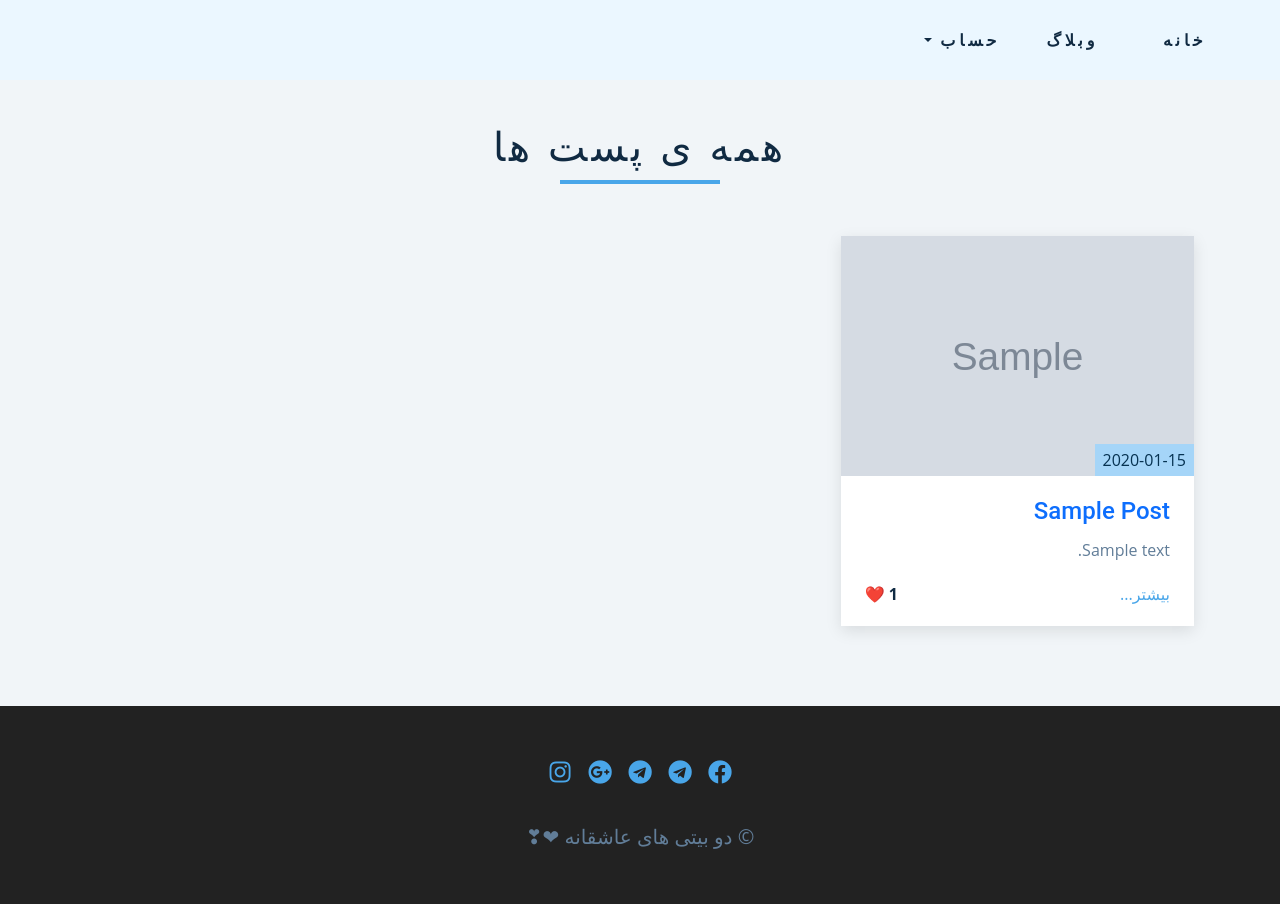
After one commit to Akbaroo/dobiti, a Django app: page /posts/ in a window 1280 px wide. The commit adds this page. Run offline with Django 5.2, Linux system fonts and the light colour scheme; tables that the repository leaves empty hold one stand-in row (values such as "Sample post"); grey boxes marked "Sample" are stand-in pictures; some libraries are stand-ins or nearby versions.

Commit message:
feat(blog): create view about and post

```diff
--- a/blogs/urls.py
+++ b/blogs/urls.py
@@ -5,6 +5,8 @@
 
 urlpatterns = [
     path('', views.home, name='home'),
-    path('post/<int:post_id>/', views.post_detail_view, name='post_detail'),
-    path('post/<int:post_id>/like/', views.like_post_view, name='like_post'),
+    path('about', views.about_view, name='about'),
+    path('posts/', views.post_view, name='posts'),
+    path('posts/<int:post_id>/', views.post_detail_view, name='post_detail'),
+    path('posts/<int:post_id>/like/', views.like_post_view, name='like_post'),
 ]
--- a/blogs/views.py
+++ b/blogs/views.py
@@ -7,8 +7,16 @@ from .models import Post, Comment
 
 
 def home(request):
-    posts = Post.objects.values('title', 'pk', 'jalali_created_at', 'content', 'likes')
-    return render(request, "blogs/home.html", {"posts": posts})
+    return render(request, "blogs/home.html")
+
+
+def about_view(request):
+    return render(request, "blogs/about.html")
+
+
+def post_view(request):
+    posts = Post.objects.all().order_by("-created_at")
+    return render(request, "blogs/post.html", {"posts": posts})
 
 
 def post_detail_view(request, post_id):
@@ -16,13 +24,15 @@ def post_detail_view(request, post_id):
     comments = post.comments.all()
     form = CommentForm()
 
-    if request.method == 'POST':
+    if request.method == "POST":
         if not request.user.is_authenticated:
-            return JsonResponse({'error': 'Login required'}, status=401)
+            return JsonResponse({"error": "Login required"}, status=401)
 
         existing_comments = post.comments.filter(user=request.user)
         if existing_comments.count() >= 5:
-            return JsonResponse({'error': 'شما بیش از ۵ نظر برای این پست ثبت کرده‌اید!'}, status=403)
+            return JsonResponse(
+                {"error": "شما بیش از ۵ نظر برای این پست ثبت کرده‌اید!"}, status=403
+            )
 
         form = CommentForm(request.POST)
         if form.is_valid():
@@ -31,20 +41,25 @@ def post_detail_view(request, post_id):
             comment.post = post
             comment.user = request.user
             comment.save()
-            return JsonResponse({
-                'user': comment.user.username,
-                'text': comment.text,
-                'created_at': comment.jalali_created_at
-            })
+            return JsonResponse(
+                {
+                    "user": comment.user.username,
+                    "text": comment.text,
+                    "jalali_created_at": comment.jalali_created_at,
+                }
+            )
         else:
-            return JsonResponse({'error': 'فرم نامعتبر است'}, status=400)
+            return JsonResponse({"error": "فرم نامعتبر است"}, status=400)
 
-    return render(request, 'blogs/post_detail.html', {
-        'post': post,
-        'comments': comments,
-        'form': form,
-    })
-
+    return render(
+        request,
+        "blogs/post_detail.html",
+        {
+            "post": post,
+            "comments": comments,
+            "form": form,
+        },
+    )
 
 
 @require_POST
@@ -60,7 +75,4 @@ def like_post_view(request, post_id):
         post.likes.add(user)
         liked = True
 
-    return JsonResponse({
-        'liked': liked,
-        'total_likes': post.likes.count()
-    })
+    return JsonResponse({"liked": liked, "total_likes": post.likes.count()})
--- /dev/null
+++ b/templates/blogs/post.html
@@ -0,0 +1,81 @@
+{% extends "base.html" %}
+{% load static %}
+
+
+{% block title %}
+پست ها
+{% endblock title %}
+
+{% block content %}
+
+    <!-- Blog -->
+    <div class="">
+        <div class="container ">
+            <div class="row">
+                <div class="section-title mt-5">
+                    <h2>همه ی پست ها</h2>
+                    <div class="underline"></div>
+                </div>
+
+                <!-- search -->
+                {% comment %} <div class="col-lg-4">
+                    <div class="sidebar-left">
+                        <form class="d-flex">
+                            <input class="form-control mr-2" type="search" placeholder="Search" aria-label="Search">
+                            <button class="btn btn-outline-success" type="submit">Search</button>
+                        </form>
+                    </div>
+                </div> {% endcomment %}
+                <!-- search -->
+
+                <div class="col-lg-12 mb-5">
+                    <!-- featured blogs -->
+                    <section class="section" id="featured">
+                        <!-- featured-center -->
+                        <div class="section-center featured-center ">
+                            <div class="row justify-content-start">
+                                {% for post in posts %}
+                                    <div class="col-lg-4">
+                                        <!-- single blog -->
+                                        <article class="blog-card">
+                                            <div class="blog-img-container">
+                                                <a href="{% url "blog:post_detail" post.pk %}"><img src="{{ post.image.url }}" class="blog-img" alt="{{ post.title }}" /></a>
+                                                <p class="blog-date">{{ post.jalali_created_at }}</p>
+                                            </div>
+                                            <!-- blog info -->
+                                            <div class="blog-info">
+                                                <div class="blog-title">
+                                                    <a href="{% url "blog:post_detail" post.pk %}">
+                                                        <h4 style="letter-spacing: 0px;font-size: 1.5rem;">{{ post.title }}</h4>
+                                                    </a>
+                                                </div>
+                                                <p>
+                                                    {{ post.content|truncatewords:30 }}
+                                                </p>
+                                                <!-- blog footer -->
+                                                <div class="blog-footer">
+                                                    <a href="{% url "blog:post_detail" post.pk %}">
+                                                        <p>بیشتر...</p>
+                                                    </a>
+                                                    <strong>
+                                                        {{ post.total_likes }} ❤️
+                                                    </strong>
+                                                </div>
+                                            </div>
+                                        </article>
+                                        <!-- end of single blog -->
+                                    </div>
+                                {% endfor %}
+
+                            </div>
+                        </div>
+                        <!-- end of blogs center -->
+                    </section>
+                    <!-- end of featured blogs -->
+                </div>
+            </div>
+        </div>
+    </div>
+    <!-- end blog -->
+
+{% endblock content %}
```
Also changed, not shown: templates/blogs/about.html (added, +41 -0 lines), templates/blogs/home.html (+11 -29 lines).
